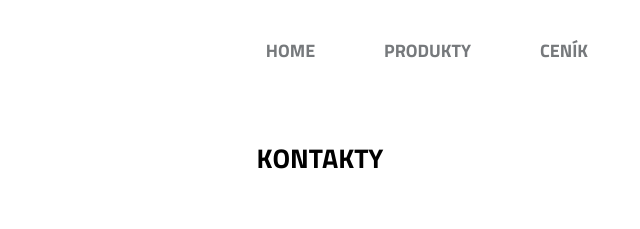
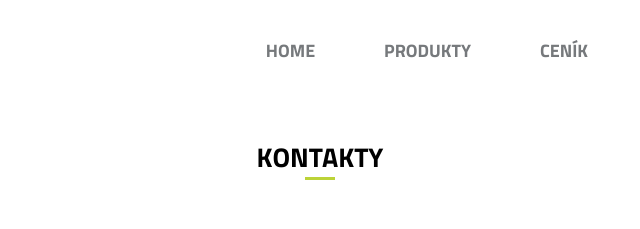
Before and after one commit to armvdd/FINAL-PROJEKT-Czechitas, an Eleventy site: page kontakty.html in a window 1280 px wide. Shown: the top 229 px of the page, 340-980 px from the left. Built offline with nearby package versions, Linux system fonts and the light colour scheme; Eleventy itself is replaced by a stand-in of ours; files that its build step writes are made by us from their sources.

Commit message:
after element nadpisu kontakty

```diff
--- a/scss/kontakty.scss
+++ b/scss/kontakty.scss
@@ -1,4 +1,5 @@
 $footerBorder-color: #cccccc;
+$headerAfterElementColor: #bcd338;
 
 /* mobile frst */
 
@@ -10,6 +11,18 @@ $footerBorder-color: #cccccc;
 .kontakty-section {
   margin: 25px 0;
   text-align: center;
+}
+
+.kontakty-h1{
+
+  &::after {
+    content: "";
+    display: block;
+    background-color: $headerAfterElementColor;
+    width: 25px;
+    height: 2px;
+    margin: 0 auto;
+  }
 }
 
 .mapa__mapa {
@@ -91,6 +104,11 @@ $footerBorder-color: #cccccc;
     margin-bottom: 25px;
     grid-column: 1 / -1;
     grid-row: 1;
+
+    &::after {
+      width: 30px;
+      height: 3px;
+    }
   }
 
   .mapa {
```
Also changed, not shown: css/kontakty.css, 1 other file.
